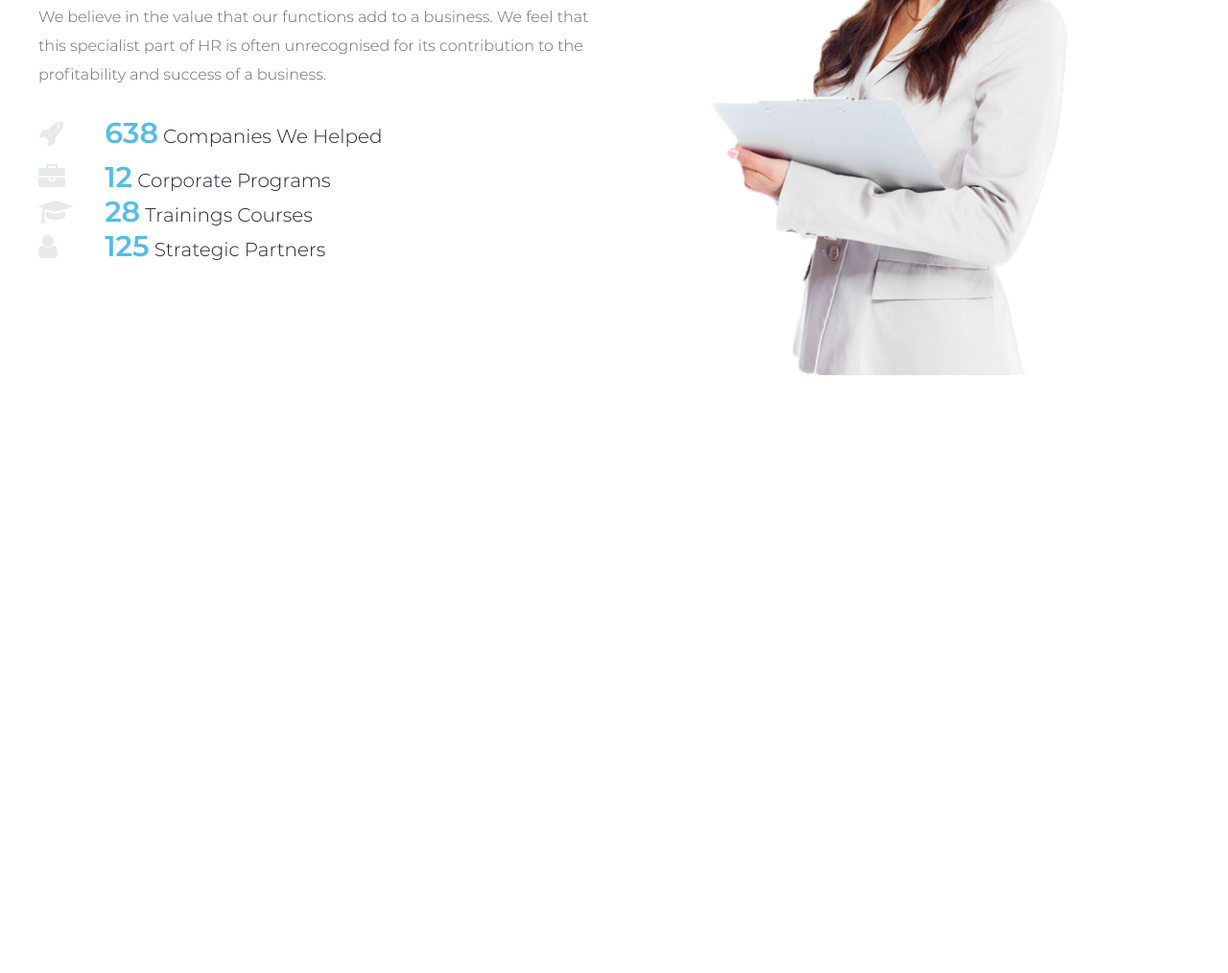
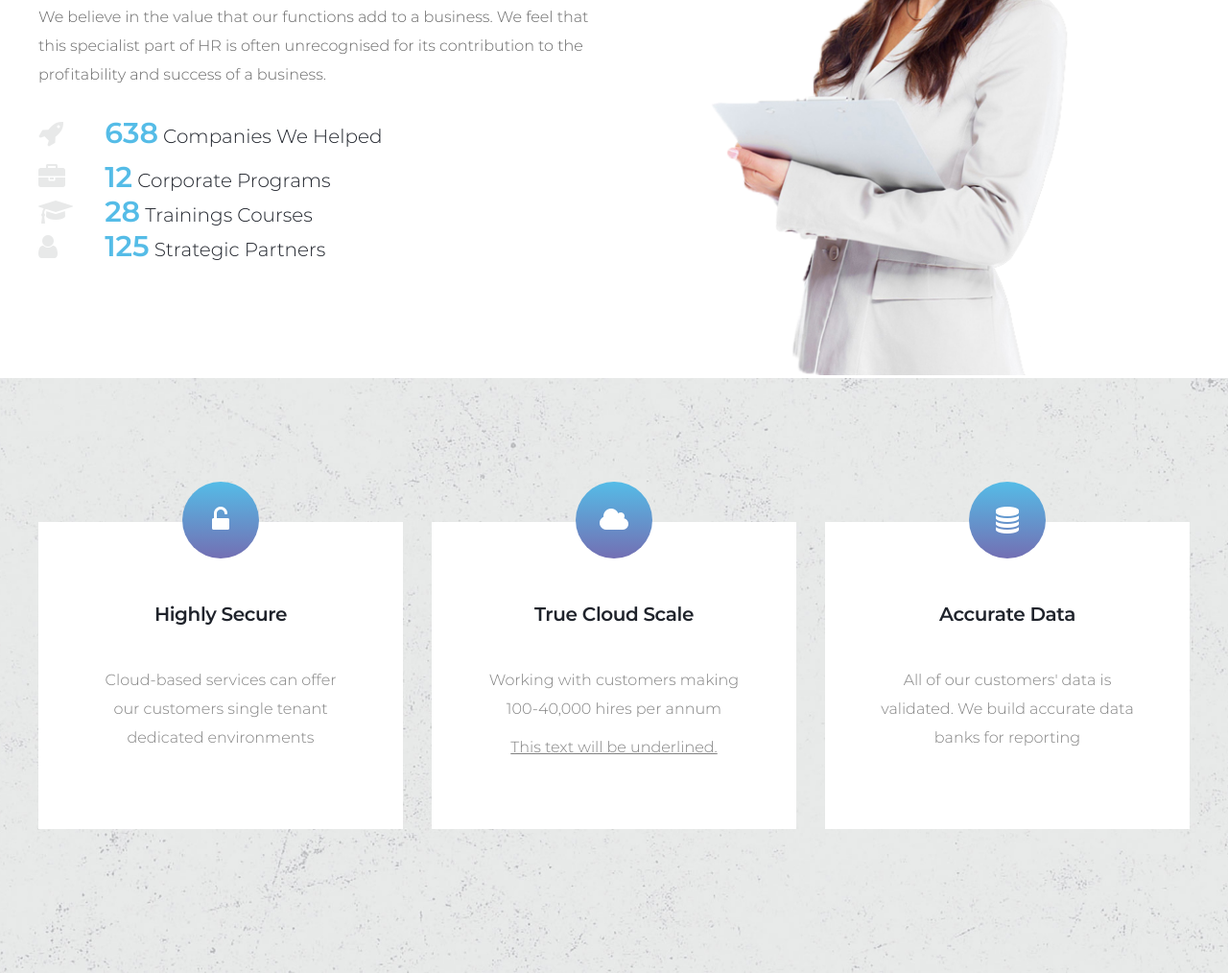
Before and after one commit to medinehajredini/INT20_21_GR10, a plain HTML site: page index.html in a window 1280 px wide. Shown: the part 1382-2396 px from the top of the page at 96% size. Before the commit the page ends 1776 px from the top, so only its background shows below. Drawn offline with nearby package versions, Linux system fonts and the light colour scheme.

Commit message:
added content with paralax and three columns content

```diff
--- a/index.html
+++ b/index.html
@@ -197,6 +197,42 @@
         </div>
     </section>
 
+    <section class="parallax">
+        <div class="content-three-column-container align-items-center">
+            <div class="content-with-bg">
+                <div class="content-icon round">
+                    <i class="fa fa-unlock-alt"></i>
+                </div>
+
+                <h4>Highly Secure</h4>
+                <p>
+                    Cloud-based services can offer our customers single tenant
+                    dedicated environments
+                </p>
+            </div>
+            <div class="content-with-bg">
+                <div class="content-icon round">
+                    <i class="fa fa-cloud"></i>
+                </div>
+
+                <h4>True Cloud Scale</h4>
+                <p>Working with customers making 100-40,000 hires per annum</p>
+                <p><u>This text will be underlined.</u></p>
+            </div>
+            <div class="content-with-bg">
+                <div class="content-icon round">
+                    <i class="fa fa-database"></i>
+                </div>
+
+                <h4>Accurate Data</h4>
+                <p>
+                    All of our customers' data is validated. We build accurate data
+                    banks for reporting
+                </p>
+            </div>
+        </div>
+    </section>
+
 </div>
 
 <script src="https://ajax.googleapis.com/ajax/libs/jquery/3.5.1/jquery.min.js"></script>
--- a/style/main.css
+++ b/style/main.css
@@ -493,3 +493,98 @@ nav {
     text-transform: none;
     line-height: 1;
 }
+.parallax {
+    background-image: url("../images/texture2.jpg");
+    background-position: 50% -3px;
+    overflow: hidden;
+    clear: both;
+    background-color: #f2f2f2;
+    color: #808080;
+
+    background-attachment: fixed;
+    background-size: cover;
+    background-position: 50% 0;
+    background-repeat: no-repeat;
+    position: relative !important;
+    padding-bottom: 130px;
+    padding-top: 150px;
+}
+.content-with-bg {
+    background-color: #fff;
+    color: #808080;
+    padding: 30px 55px 50px;
+    position: relative;
+    overflow: visible;
+    margin-bottom: 20px;
+    min-height: 320px;
+    box-sizing: border-box;
+}
+.content-icon {
+    margin-top: -72px;
+    font-size: 28px;
+    width: 80px;
+    height: 80px;
+    display: block;
+    margin-right: auto;
+    margin-left: auto;
+
+    color: #fff;
+    background: #55bce7;
+    background: -moz-linear-gradient(
+            top,
+            rgba(85, 188, 231, 1) 0%,
+            rgba(115, 111, 179, 1) 100%
+    );
+    background: -webkit-linear-gradient(
+            top,
+            rgba(85, 188, 231, 1) 0%,
+            rgba(115, 111, 179, 1) 100%
+    );
+    background: -o-linear-gradient(
+            top,
+            rgba(85, 188, 231, 1) 0%,
+            rgba(115, 111, 179, 1) 100%
+    );
+    background: -ms-linear-gradient(
+            top,
+            rgba(85, 188, 231, 1) 0%,
+            rgba(115, 111, 179, 1) 100%
+    );
+    background: linear-gradient(
+            to bottom,
+            rgba(85, 188, 231, 1) 0%,
+            rgba(115, 111, 179, 1) 100%
+    );
+    filter: progid:DXImageTransform.Microsoft.gradient(startColorstr='$mainColor', endColorstr='$mainColor2',GradientType=0);
+    text-align: center;
+}
+.content-icon i {
+    line-height: 80px;
+}
+.round {
+    border-radius: 50%;
+}
+.content-with-bg h4 {
+    margin-top: 1.7em;
+    margin-bottom: 1.5em;
+    font-size: 20px;
+    font-weight: 600;
+    text-transform: none;
+    color: #1f232b;
+    text-align: center;
+    font-stretch: normal;
+    font-style: normal;
+    line-height: 2.4;
+    letter-spacing: -0.4px;
+}
+.content-with-bg p {
+    margin: 0 0 10px;
+    color: #808080;
+    text-align: center;
+    font-size: 16px;
+    font-weight: 300;
+    font-stretch: normal;
+    font-style: normal;
+    line-height: 1.88;
+    letter-spacing: normal;
+}
```
Also changed, not shown: images/texture2.jpg (added).
